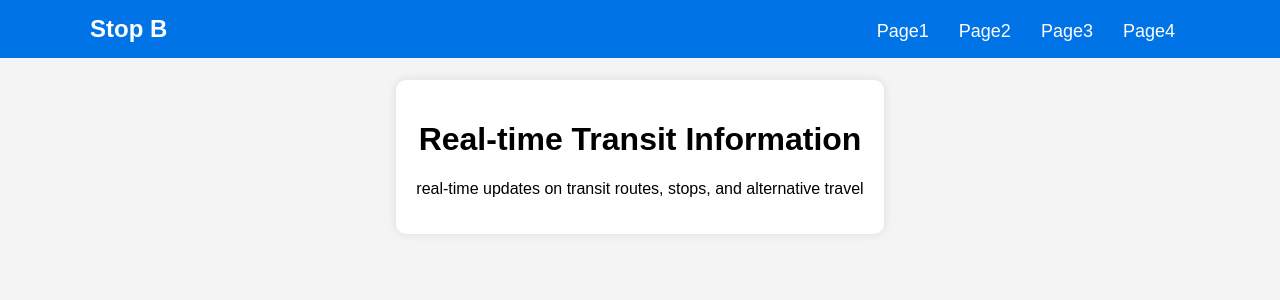
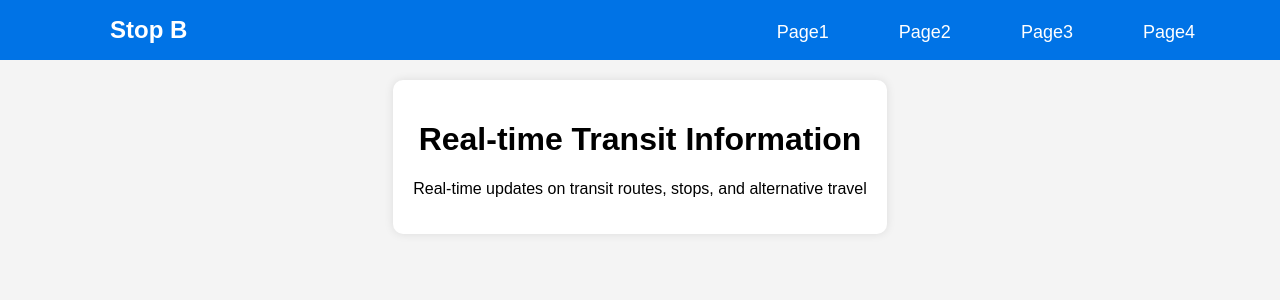
Before and after one commit to bencrosby1/stop-b, a Django app: page / in a window 1280 px wide. Shown: the top 300 px of the page. Run offline with Django 4.2, Linux system fonts and the light colour scheme.

Commit message:
minor tweaks to css

```diff
--- a/stopBApp/static/home/style.css
+++ b/stopBApp/static/home/style.css
@@ -10,14 +10,16 @@ body {
 header {
     background-color: #0073e6;
     color: white;
-    padding: 15px 0;
+    padding: 0;
     font-size: 24px;
     position: fixed;
     top: 0;
     width: 100%;
+    height: 60px;
     display: flex;
-    justify-content: center;
+    justify-content: space-between;
     align-items: center;
+    padding: 0 20px;
 }
 
 .nav-container {
@@ -26,6 +28,7 @@ header {
     align-items: center;
     width: 90%;
     max-width: 1100px;
+    margin: 0 auto;
 }
 
 .logo {
@@ -42,10 +45,12 @@ nav {
     padding: 0;
     margin: 0;
     display: flex;
+    gap: clamp(10px, 5vw, 40px);
+    white-space: nowrap;
 }
 
 .nav-links li {
-    margin: 0 15px;
+    margin: 0;
 }
 
 .nav-links a {
@@ -53,10 +58,18 @@ nav {
     text-decoration: none;
     font-size: 18px;
     transition: color 0.3s ease;
+    padding: 10px 15px;
 }
 
 .nav-links a:hover {
     color: #ffcc00;
+}
+
+/* Responsive Styling */
+@media screen and (max-width: 768px) {
+    .nav-links {
+        gap: clamp(5px, 3vw, 20px);
+    }
 }
 
 /* Main content styling */
--- a/stopBApp/templates/home.html
+++ b/stopBApp/templates/home.html
@@ -24,7 +24,7 @@
     </header>
     <main>
         <h1>Real-time Transit Information</h1>
-        <p>real-time updates on transit routes, stops, and alternative travel</p>
+        <p>Real-time updates on transit routes, stops, and alternative travel</p>
     </main>
 </body>
 </html>
```
